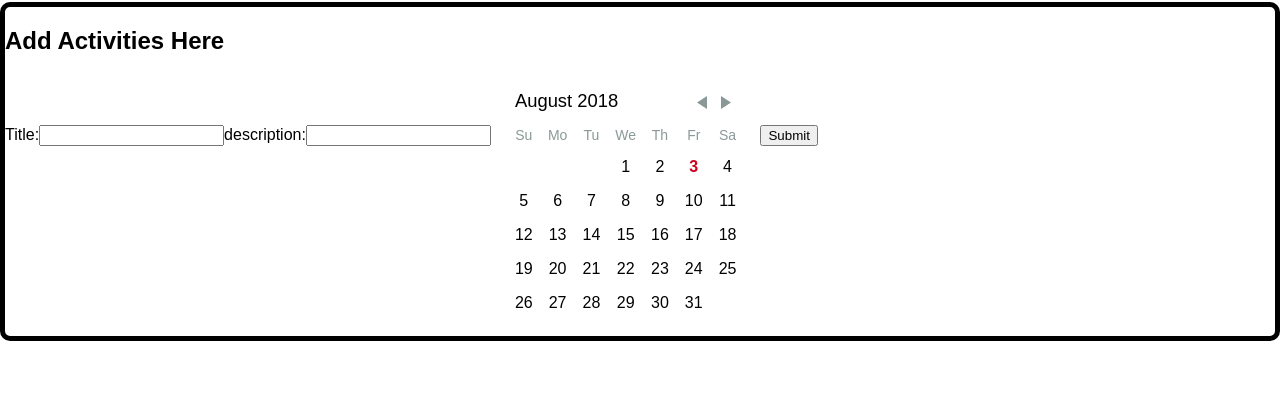
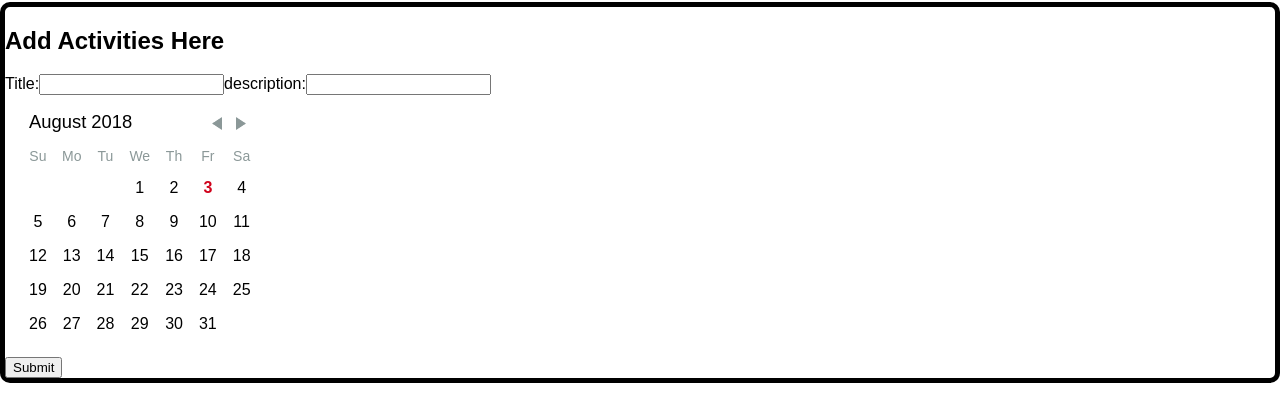
Before and after one commit to Qcode/MyOTStride-Therapist, a React (Create React App) app: page /patients/patientInfo/activities in a window 1280 px wide. Shown: the part 131-538 px from the top of the page. Built offline with nearby package versions, Linux system fonts and the light colour scheme; no server answers.

Commit message:
abstract calendar selector feature

```diff
--- a/src/Activities.js
+++ b/src/Activities.js
@@ -97,7 +97,10 @@ class Activities extends React.Component {
           patientInfo={this.state.activities}
           deleteFunction={this.deleteActivities}
         />
-        <AddActivities addFunction={this.addActivities} />
+        <AddActivities
+          addFunction={this.addActivities}
+          getCalendar={this.getCalendar}
+        />
       </div>
     );
   }
--- a/src/AddActivities.js
+++ b/src/AddActivities.js
@@ -1,30 +1,19 @@
 import React from 'react';
 import { withFormik, Form, Field } from 'formik';
 import PropTypes from 'prop-types';
-import DayPicker, { DateUtils } from 'react-day-picker';
-import 'react-day-picker/lib/style.css';
+import Calendar from './Calendar';
 
 class AddActivities extends React.Component {
   constructor(props) {
     super(props);
-    this.state = {
-      selectedDays: [],
-    };
-    this.handleDayClick = this.handleDayClick.bind(this);
+    this.getCalendar = this.getCalendar.bind(this);
   }
 
-  handleDayClick(day, { selected }) {
-    const { selectedDays } = this.state;
-    if (selected) {
-      const selectedIndex = selectedDays.findIndex(selectedDay =>
-        DateUtils.isSameDay(selectedDay, day)
-      );
-      selectedDays.splice(selectedIndex, 1);
-    } else {
-      selectedDays.push(day);
-    }
-    this.setState({ selectedDays });
-    this.props.setValues({ ...this.props.values, selectedDays });
+  getCalendar(selectedDays) {
+    this.props.setValues({
+      ...this.props.values,
+      selectedDays: selectedDays.selectedDays,
+    });
   }
 
   render() {
@@ -44,10 +33,7 @@ class AddActivities extends React.Component {
               value={this.props.values.description}
             />
           </label>
-          <DayPicker
-            selectedDays={this.state.selectedDays}
-            onDayClick={this.handleDayClick}
-          />
+          <Calendar getCalendar={this.getCalendar} />
           <button type="submit" disabled={this.props.isSubmitting}>
             Submit
           </button>
--- /dev/null
+++ b/src/Calendar.js
@@ -0,0 +1,43 @@
+import React from 'react';
+import PropTypes from 'prop-types';
+import DayPicker, { DateUtils } from 'react-day-picker';
+import 'react-day-picker/lib/style.css';
+
+class Calendar extends React.Component {
+  constructor(props) {
+    super(props);
+    this.handleDayClick = this.handleDayClick.bind(this);
+    this.state = {
+      selectedDays: [],
+    };
+  }
+
+  handleDayClick(day, { selected }) {
+    const { selectedDays } = this.state;
+    if (selected) {
+      const selectedIndex = selectedDays.findIndex(selectedDay =>
+        DateUtils.isSameDay(selectedDay, day)
+      );
+      selectedDays.splice(selectedIndex, 1);
+    } else {
+      selectedDays.push(day);
+    }
+    this.setState({ selectedDays });
+    this.props.getCalendar({ selectedDays });
+  }
+
+  render() {
+    return (
+      <div>
+        <DayPicker
+          selectedDays={this.state.selectedDays}
+          onDayClick={this.handleDayClick}
+        />
+      </div>
+    );
+  }
+}
+Calendar.propTypes = {
+  getCalendar: PropTypes.func.isRequired,
+};
+export default Calendar;
```
